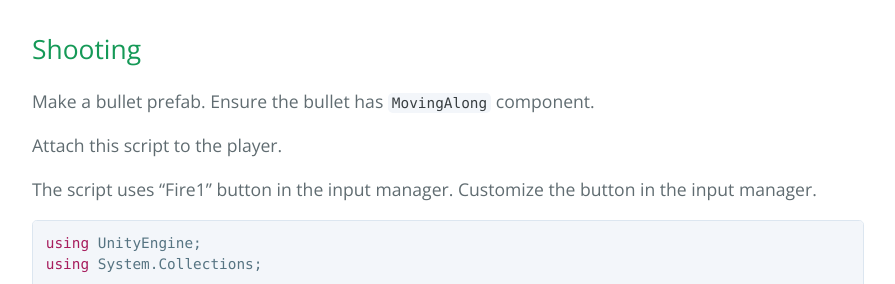
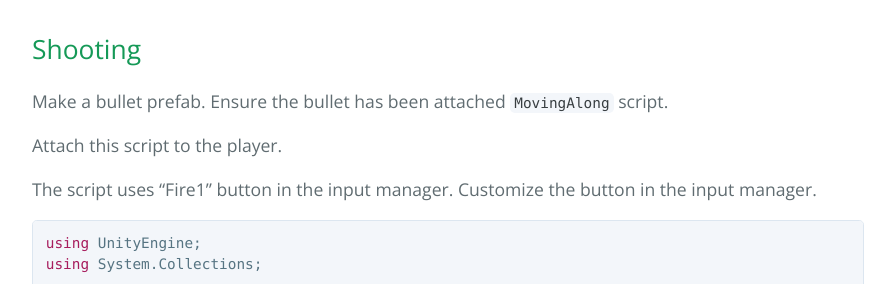
Before and after one commit to ladace/unity-code-snippets, a Jekyll site: the page built from platformer.md, in a window 1280 px wide and 900 px high, scrolled down 9305 px. Shown: the part 171-455 px from the top of the window, without its empty margins (192-1087 px from the left). Built offline with Jekyll 4.4.1, drawn with Linux system fonts in a browser that asks for light colours; Markdown is read by kramdown in place of the engine named in the settings.

Commit message:
Update platformer.md

```diff
--- a/platformer.md
+++ b/platformer.md
@@ -386,7 +386,7 @@ public class Checkpoint : MonoBehaviour {
 
 ## Shooting
 
-Make a bullet prefab. Ensure the bullet has [`MovingAlong`](#MovingAlong) component.
+Make a bullet prefab. Ensure the bullet has been attached [`MovingAlong`](#MovingAlong) script.
 
 Attach this script to the player.
 
```
